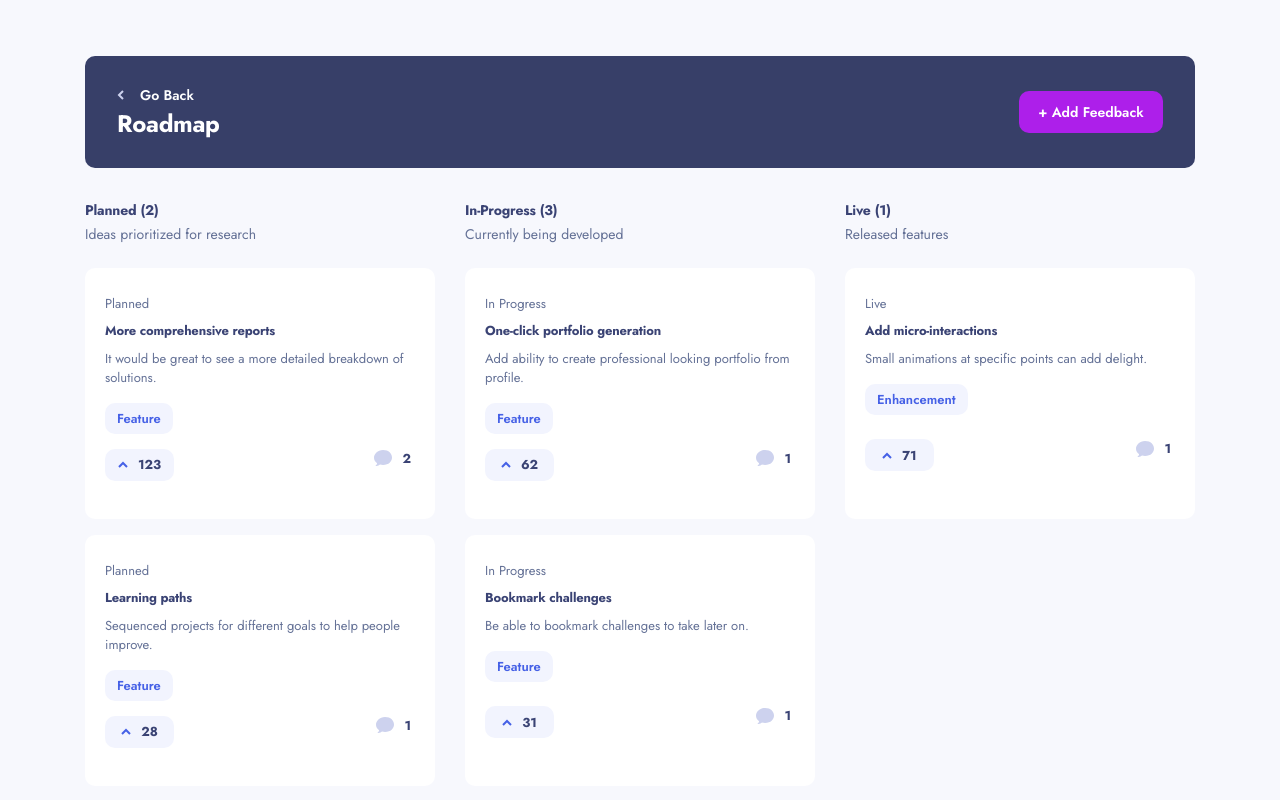
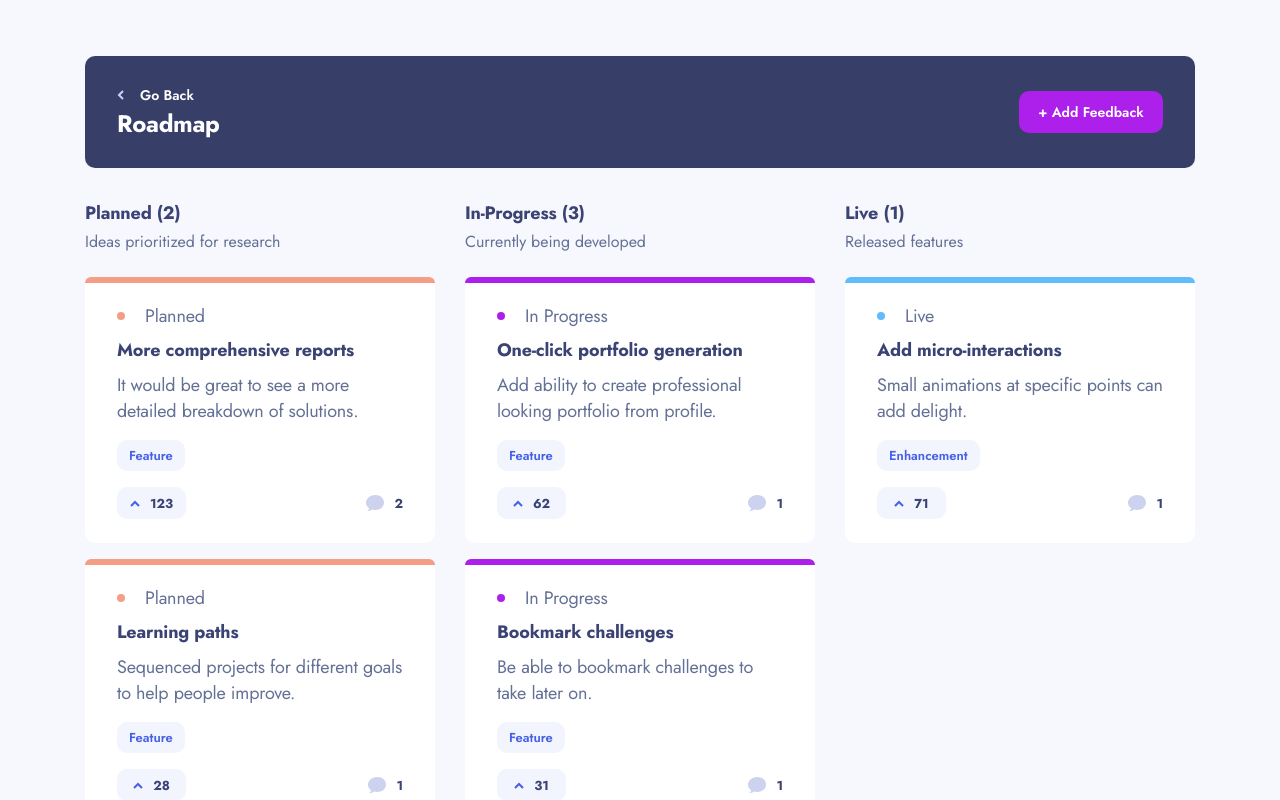
Before and after one commit to OliverCadman/product_feedback_app, a React (Vite) app in the folder app/: page /roadmap in a window 1280 px wide. Shown: the top 800 px of the page. Built offline with nearby package versions, Linux system fonts and the light colour scheme.

Commit message:
Feature: Roadmap suggestion styling complete for tablet and desktop

```diff
--- a/app/src/components/Roadmap/RoadmapColumn.tsx
+++ b/app/src/components/Roadmap/RoadmapColumn.tsx
@@ -30,6 +30,7 @@ const RoadmapColumn: React.FC<RoadMapColumnProps> = ({
             description={description}
             comments={comments}
             category={category}
+            color={columnColor}
             page="roadmap"
           />
         );
--- a/app/src/components/Roadmap/_roadmap-column.scss
+++ b/app/src/components/Roadmap/_roadmap-column.scss
@@ -24,6 +24,16 @@
 
     @include desktop() {
         gap: 1.875rem;
+
+        .roadmap-column__header {
+            h2 {
+                font-size: 1.125rem;
+            }
+
+            p {
+                font-size: 1rem;
+            }
+        }
     }
 
 
--- a/app/src/components/Suggestion/Suggestion.tsx
+++ b/app/src/components/Suggestion/Suggestion.tsx
@@ -14,6 +14,7 @@ const Suggestion: React.FC<SuggestionProps> = ({
   title,
   category,
   page,
+  color,
 }) => {
   const commentsExist = comments && comments.length > 0;
 
@@ -23,8 +24,26 @@ const Suggestion: React.FC<SuggestionProps> = ({
         page === "roadmap" ? "roadmap" : ""
       }`}
     >
+      {page === "roadmap" && status ? (
+        <div
+          className="suggestion__border__roadmap"
+          style={{ backgroundColor: color }}
+        ></div>
+      ) : (
+        ""
+      )}
       <div className="suggestion__content">
-        {page === "roadmap" && status ? <p>{formatString(status)}</p> : ""}
+        {page === "roadmap" && status ? (
+          <p className="flex centered-vertical">
+            <span
+              className="colored-circle"
+              style={{ backgroundColor: color }}
+            ></span>
+            {formatString(status)}
+          </p>
+        ) : (
+          ""
+        )}
         {page === "product-feedback" ? (
           <h2>
             <Link to={`/${id}`} className="link suggestion__link">
--- a/app/src/components/Suggestion/_suggestion.scss
+++ b/app/src/components/Suggestion/_suggestion.scss
@@ -21,29 +21,16 @@
     .suggestion__content {
         h2 {
             margin-bottom: 0.563rem;
+            color: $dark-blue-2;
         }
 
         p {
             margin-bottom: 0.5rem;
+            color: $dark-gray-blue;
+            font-weight: $fw-regular;
         }
 
-         h2 {
-            color: $dark-blue-2;
-            font-size: 0.813rem;
-            letter-spacing: -0.28px;
-            margin-bottom: 0.563rem;
-        }
 
-        p {
-            color: $dark-gray-blue;
-            font-size: 0.813rem;
-            font-weight: $fw-regular;
-            margin-bottom: 0.5rem;
-
-            @include tablet() {
-                font-size: 1rem;
-            }
-        }
     }
 
     .suggestion__icon.pill {
@@ -78,10 +65,25 @@
     }
 
     &:not(.roadmap) {
+        .suggestion__content {
+             h2 {
+                    font-size: 0.813rem;
+                    letter-spacing: -0.28px;
+                }
+
+                p {
+                    font-size: 0.813rem;
+                     @include tablet() {
+                        font-size: 1rem;
+                    }
+                }
+        }
+
         @include tablet() {
             .suggestion__content {
                 flex-basis: 60%;
                 order: 2;
+
             }
 
             .suggestion__icon-wrapper.category {
@@ -149,10 +151,38 @@
     }
 
     &:is(.roadmap) {
+        position: relative;
+
+        .suggestion__border__roadmap {
+            position: absolute;
+            top: 0;
+            left: 0;
+            right: 0;
+            height: 6px;
+            border-top-right-radius: 10px;
+            border-top-left-radius: 10px;
+        }
+
+
+        .colored-circle {
+            display: inline-block;
+            width: 8px;
+            height: 8px;
+            border-radius: 50%;
+            margin-right: 1.25rem;
+        }
+
+        .suggestion__icon-wrapper.pill,
+        .suggestion__icon-wrapper.comment {
+            margin-top: 1rem;
+        }
 
         @include tablet() {
             padding: 1.625rem 1.5rem 1.5rem 1.25rem;
             min-height: 251px;
+
+            .suggestion__content {
+
                 h2, p {
                        font-size: 0.813rem;
                    }
@@ -160,20 +190,44 @@
                    h2 {
                        letter-spacing: -0.18px;
                    }
+            }
 
             .suggestion__icon-wrapper.category {
                 margin-top: 1.5rem;
-            }
-        }
-
-        @include desktop() {
-            .suggestion__icon-wrapper.category {
-                margin-top: 1rem;
             }
 
             .category__widget.suggestion {
                 margin-bottom: 0;
             }
+
+            .suggestion__icon-wrapper.pill,
+            .suggestion__icon-wrapper.comment {
+                font-size: 0.813rem;
+            }
+
+            .suggestion__icon-wrapper.comment {
+                display: flex;
+            }
+        }
+
+        @include desktop() {
+            padding: 1.625rem 2rem 1.5rem 2rem;
+
+            .suggestion__content {
+                p {
+                    font-size: 1rem;
+                }
+
+                h2, p {
+                    font-size: 1.125rem;
+                    letter-spacing: -0.18px;
+                }
+
+            }
+
+            .suggestion__icon-wrapper.category {
+                margin-top: 1rem;
             }
         }
     }
+}
--- a/app/src/context/AppDataContext.tsx
+++ b/app/src/context/AppDataContext.tsx
@@ -45,6 +45,7 @@ const initialState: AppData = {
       description: "Ideas prioritized for research",
       selected: true,
       key: "statuses",
+      color: "#f49f85",
     },
     {
       id: 2,
@@ -52,6 +53,7 @@ const initialState: AppData = {
       description: "Currently being developed",
       selected: false,
       key: "statuses",
+      color: "#ad1fea",
     },
     {
       id: 3,
@@ -59,6 +61,7 @@ const initialState: AppData = {
       description: "Released features",
       selected: false,
       key: "statuses",
+      color: "#62bcfa",
     },
   ],
   isInputValid: true,
--- a/app/src/index.scss
+++ b/app/src/index.scss
@@ -58,6 +58,10 @@ a.btn-link {
 .centered {
   align-items: center;
   justify-content: center;
+}
+
+.centered-vertical {
+  align-items: center;
 }
 
 .column {
--- a/app/src/pages/Roadmap/index.tsx
+++ b/app/src/pages/Roadmap/index.tsx
@@ -47,7 +47,7 @@ const Roadmap = () => {
       </div>
       <section className="roadmap-column__container flex">
         {state.statuses.map((status: IStatusListItem) => {
-          const { id, title, description } = status;
+          const { id, title, description, color } = status;
           const plannedFeatures = filterFeatureRequests(
             state.data.productRequests,
             title,
@@ -55,9 +55,11 @@ const Roadmap = () => {
           return (
             <RoadmapColumn
               key={id}
+              id={id}
               description={description}
               name={title}
               items={plannedFeatures}
+              columnColor={color}
             />
           );
         })}
--- a/app/src/types/AppData/appdata.types.ts
+++ b/app/src/types/AppData/appdata.types.ts
@@ -27,6 +27,7 @@ export interface IStatusListItem {
   title: string;
   key: string;
   description: string;
+  color: string;
 }
 
 export interface IComment {
--- a/app/src/types/PropTypes/prop.types.ts
+++ b/app/src/types/PropTypes/prop.types.ts
@@ -30,6 +30,7 @@ export interface SuggestionProps {
   comments?: IComment[];
   category?: string;
   page?: string;
+  color?: string;
 }
 
 export interface SharedNavBannerProps {
```
Lines whose indentation alone changed are shown as unchanged.
